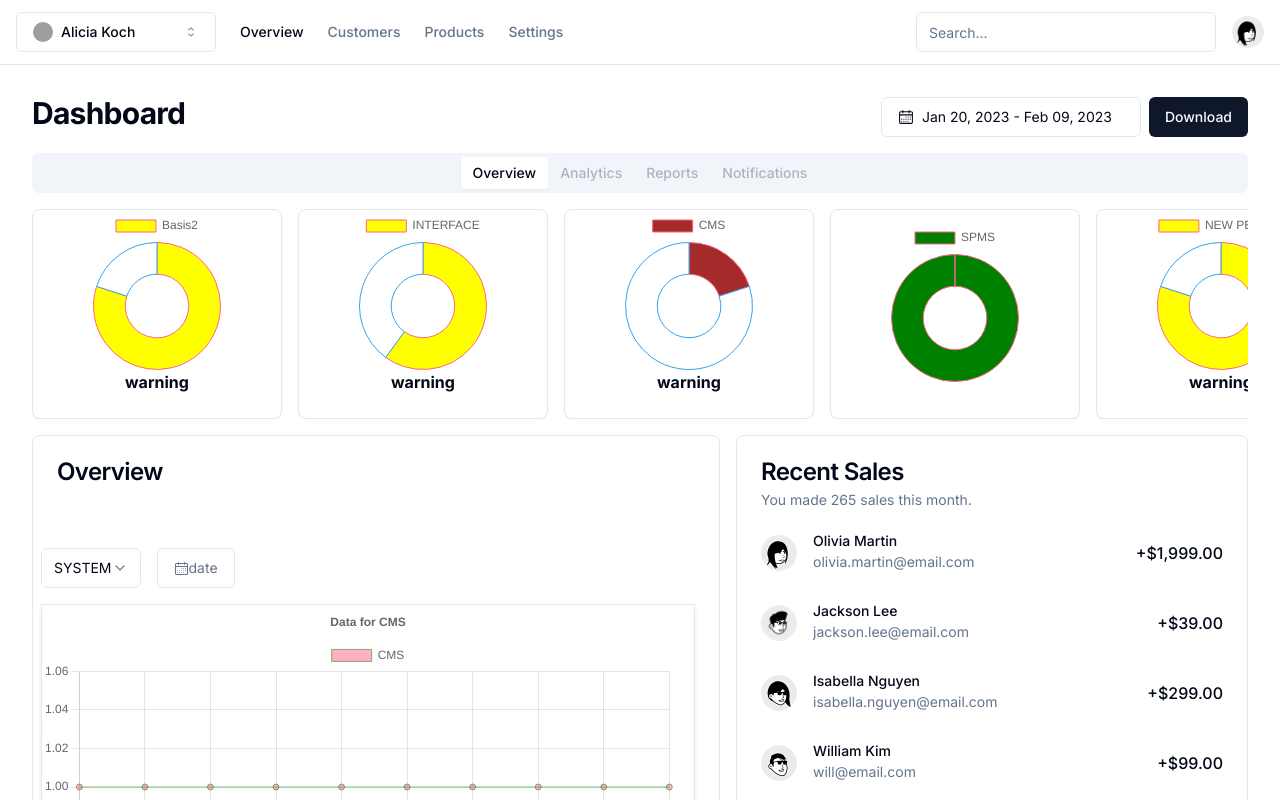
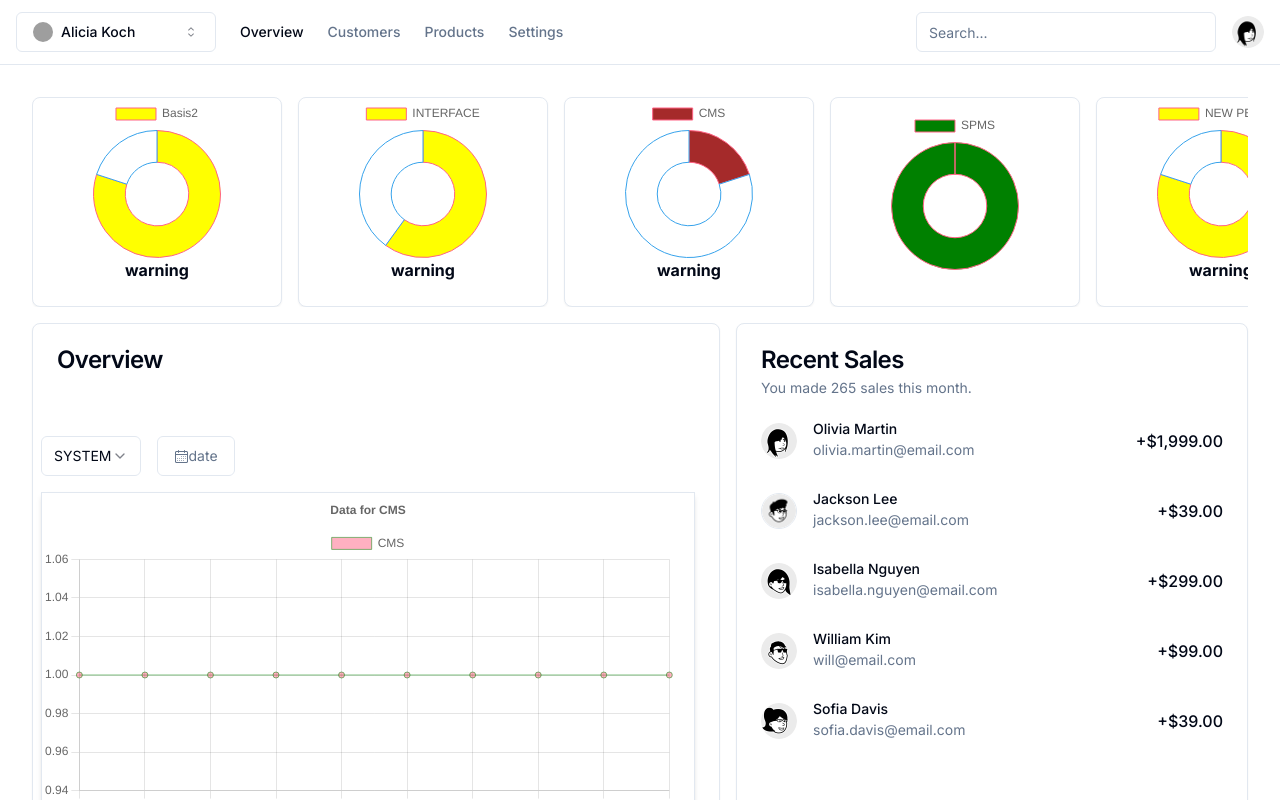
Before and after one commit to mungaben/RMS, a Next.js app: page /DashBoard2 in a window 1280 px wide. Shown: the top 800 px of the page. Built offline with nearby package versions, Linux system fonts and the light colour scheme; grey boxes are pictures that could not be loaded.

Commit message:
scrollbar none

```diff
--- a/app/DashBoard2/page.tsx
+++ b/app/DashBoard2/page.tsx
@@ -54,15 +54,15 @@ export default function DashboardPage() {
           </div>
         </div>
         <div className="flex-1 space-y-4 p-8 pt-6 ">
-          <div className="flex items-center justify-between space-y-2  overflow-x-scroll">
+          {/* <div className="flex items-center justify-between space-y-2  overflow-x-scroll">
             <h2 className="text-3xl font-bold tracking-tight ">Dashboard</h2>
             <div className="flex items-center space-x-2">
               <CalendarDateRangePicker />
               <Button className="">Download</Button>
             </div>
-          </div>
+          </div> */}
           <Tabs defaultValue="overview" className="space-y-4   ">
-            <TabsList className="flex  overflow-x-scroll">
+            {/* <TabsList className="flex  overflow-x-scroll">
               <TabsTrigger value="overview">Overview</TabsTrigger>
               <TabsTrigger value="analytics" disabled>
                 Analytics
@@ -73,7 +73,7 @@ export default function DashboardPage() {
               <TabsTrigger value="notifications" disabled>
                 Notifications
               </TabsTrigger>
-            </TabsList>
+            </TabsList> */}
             <TabsContent value="overview" className="space-y-4 ">
               <SystemHealthData />
 
--- a/app/globals.css
+++ b/app/globals.css
@@ -76,3 +76,15 @@
     @apply bg-background text-foreground;
   }
 }
+::-webkit-scrollbar { /* WebKit */
+  width: 0;
+  height: 0;
+}
+
+
+body :root html{
+  overflow-y: scroll;
+  scrollbar-width: none; /* Firefox */
+  -ms-overflow-style: none;  /* Internet Explorer 10+ */
+
+}
```
